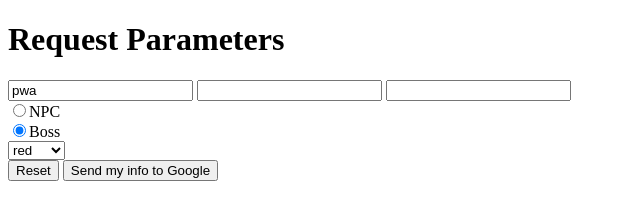
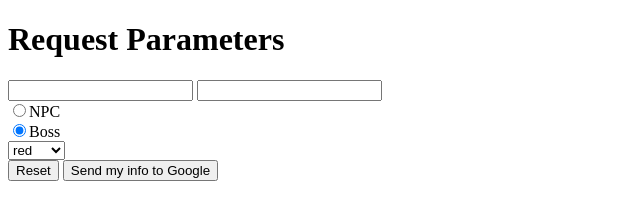
Before and after one commit to ChristelleMurphy/christellemurphy.github.io, a plain HTML site: page index1.html in a window 1280 px wide. Shown: the whole page, without its empty margins (0-640 px from the left). Drawn offline with Linux system fonts and the light colour scheme.

Commit message:
edited URL

```diff
--- a/index1.html
+++ b/index1.html
@@ -11,8 +11,6 @@ Commented out, you can replace action="." with action="url_to_your_game" e.g htt
   </form>
     -->
 <form action="https://christellemurphy.github.io" method="GET" target="_blank">
-
-    <input type="text" name="q" value="pwa">
 
     <input type="text" name="username">
 
```
